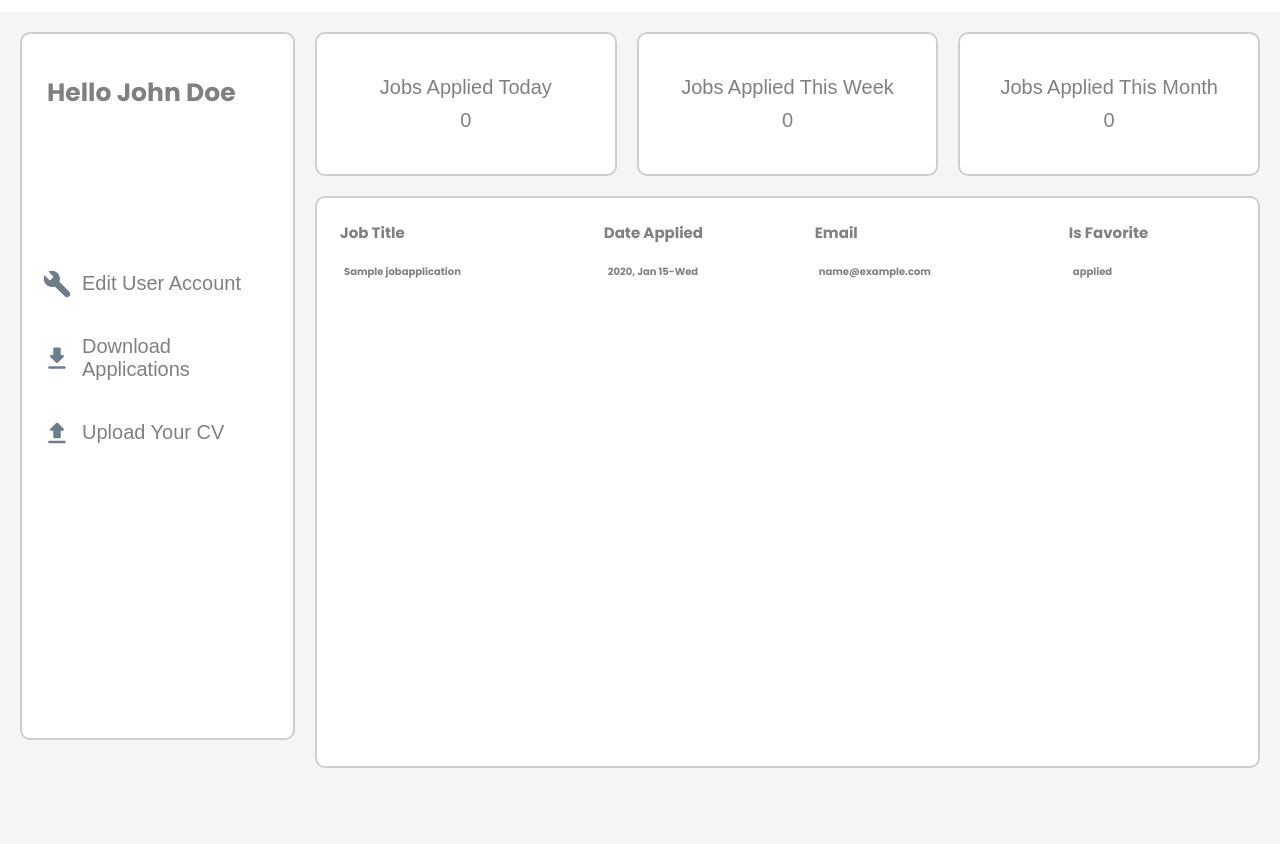
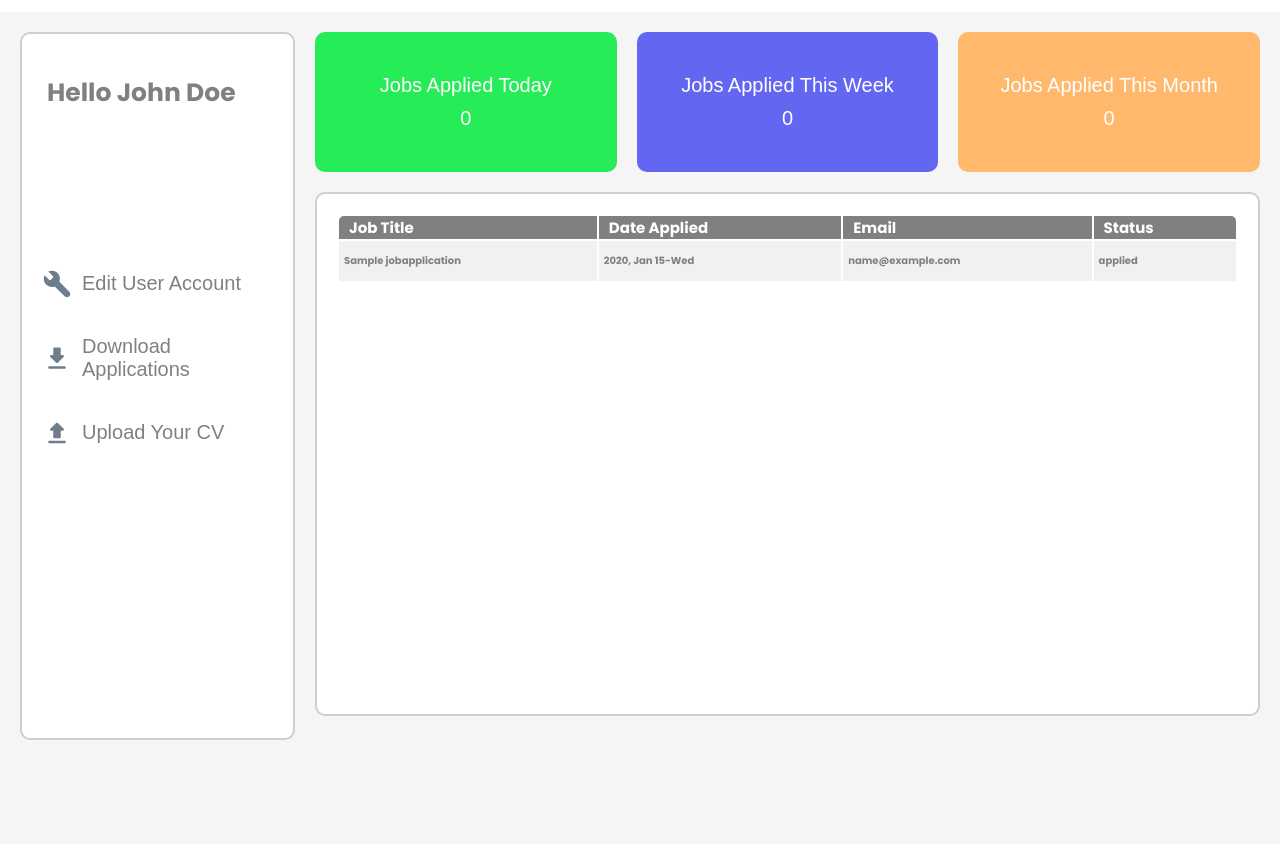
Before and after one commit to EliasOPrado/job-automation, a Django app: page /user-page/ in a window 1280 px wide. Shown: the part 73-917 px from the top of the page. Run offline with Django 4.2, Linux system fonts and the light colour scheme; tables that the repository leaves empty hold one stand-in row (values such as "Sample post").

Commit message:
chore: Added table and some style

```diff
--- a/job_platform/static/css/user_page.css
+++ b/job_platform/static/css/user_page.css
@@ -77,16 +77,28 @@
     flex-direction: column;
     align-items: center;
     justify-content: center;
-    background-color: white;
+    /* background-color: white;
     border-style: solid;
     border-width: 2px;
-    border-color: #cecece;
+    border-color: #cecece; */
     border-radius: 10px;
     height: 140px;
     width: 360px;
     margin: 0 20px 20px 20px;
     margin-left: 10px;
     margin-right: 10px;
+}
+
+.section-card.today {
+    background-color: #26ec58;
+}
+
+.section-card.week {
+    background-color: #6366F1;
+}
+
+.section-card.month {
+    background-color: #FFB86C;
 }
 
 .section-card:first-child {
@@ -101,6 +113,10 @@
     margin: 0;
 }
 
+.section-card p.text, .number {
+    color: white;
+}
+
 .section-card p.text.number {
     margin-top: 10px;
 }
@@ -113,7 +129,7 @@
     border-width: 2px;
     border-color: #cecece;
     border-radius: 10px;
-    height: 66vh;
+    height: 60vh;
     padding: 20px;
 }
 
@@ -121,8 +137,9 @@
     margin-top: 25px;
     font-weight: 400;
     font-size: 15px;
-    color: #808080;
+    color: white;
     text-align: left;
+    padding: 0 10px 0 10px;
 }
 
 /* tr.table-row-card td {
@@ -135,8 +152,27 @@
     text-align: center;
     vertical-align: middle;
     padding: 5px;
-    height: 40px;
+    height: 30px;
     color: #808080;
     text-align: left;
     font-size: 10px;
 }
+
+tbody tr.table-row-card:nth-child(odd) {
+    background-color:#f2f1f1;
+}
+
+tbody tr.table-row-card:nth-child(even) {
+    background-color: #fff;  /* White for even rows */
+}
+
+tr.table-head{
+    background-color: #808080;
+}
+tr.table-head th:first-child {
+    border-top-left-radius: 5px; /* Apply to the first <th> */
+}
+
+tr.table-head th:last-child {
+    border-top-right-radius: 5px; /* Apply to the last <th> */
+}
--- a/job_platform/templates/user.html
+++ b/job_platform/templates/user.html
@@ -27,26 +27,27 @@
     </div>
     <div class="major-right-container">
         <div class="cards-container">
-            <div class="section-card">
+            <div class="section-card today">
                 <p class="text">Jobs Applied Today</p>
                 <p class="text number">{{ applications_today }}</p>
             </div>
-            <div class="section-card">
+            <div class="section-card week">
                 <p class="text">Jobs Applied This Week</p>
                 <p class="text number">{{ applications_this_week }}</p>
             </div>
-            <div class="section-card">
+            <div class="section-card month">
                 <p class="text">Jobs Applied This Month</p>
                 <p class="text  number">{{ applications_this_month }}</p>
             </div>
         </div>
         <div class="jobs-list">
             <table>
-                <tr class="e">
+                <tr class="table-head">
                     <th class="table-title">Job Title</th>
                     <th class="table-title">Date Applied</th>
                     <th class="table-title">Email</th>
-                    <th class="table-title">Is Favorite</th>
+                    <th class="table-title">Status</th>
+                    <!-- <th class="table-title">Is Favorite</th> -->
                 </tr>
                 <tbody>
                     {% for application in page_object %}
--- a/job_platform/urls.py
+++ b/job_platform/urls.py
@@ -14,4 +14,5 @@ urlpatterns = [
     path('job-applications/', JobListView.as_view(), name='job-list-page'),
     path('job-applications/<int:id>/', JobListView.as_view(), name='job-detail-page'),
     path('user-page/', UserPageView.as_view(), name='user-page'),
+    path('user-page/<int:application_id>/', UserPageView.as_view(), name='user-page-form'),
 ]
--- a/job_platform/views.py
+++ b/job_platform/views.py
@@ -1,9 +1,10 @@
-from django.shortcuts import render, get_object_or_404
+from django.shortcuts import render, get_object_or_404, redirect
 from django.contrib import messages
 from django.utils import timezone
 from django.db.models import Q
 from django.core.paginator import Paginator
 from django.views import View
+from .forms import ApplicationStatusForm
 from core.models import JobApplication, Application
 
 # Create your views here.
@@ -65,7 +66,7 @@ class UserPageView(View):
         }
     def get(self, request):
         applications = Application.objects.all().order_by("date_applied")
-        paginator = Paginator(applications, per_page=5)
+        paginator = Paginator(applications, per_page=10)
         page_number = request.GET.get('page')
         page_object = paginator.get_page(page_number)
         self.context["page_object"] = page_object
@@ -85,3 +86,15 @@ class UserPageView(View):
         self.context['applications_this_month'] = applications_this_month
 
         return render(request, self.template_name, self.context)
+
+    def post(self, request):
+        application_id = request.POST.get('application_id')
+        application = get_object_or_404(Application, id=application_id)
+
+        form = ApplicationStatusForm(request.POST, instance=application)
+        if form.is_valid():
+            form.save()
+            return redirect('user-page')
+
+        # If the form is not valid, you might want to render the page again
+        return self.get(request)
```
Also changed, not shown: job_platform/forms.py (added, +10 -0 lines).
